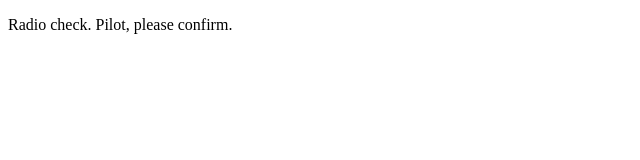
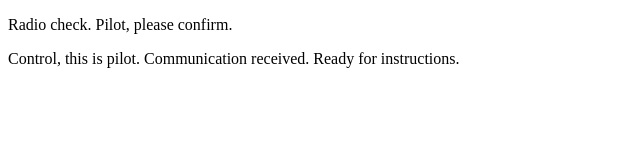
Before and after one commit to IsaiahVG/communication-log, a plain HTML site: page index.html in a window 1280 px wide. Shown: the whole page, without its empty margins (0-640 px from the left). Drawn offline with Linux system fonts and the light colour scheme.

Commit message:
First Response

```diff
--- a/index.html
+++ b/index.html
@@ -2,5 +2,6 @@
 <html>
    <body>
       <p>Radio check. Pilot, please confirm.</p>
+      <p>Control, this is pilot. Communication received. Ready for instructions.</p>
    </body>
 </html>
```
